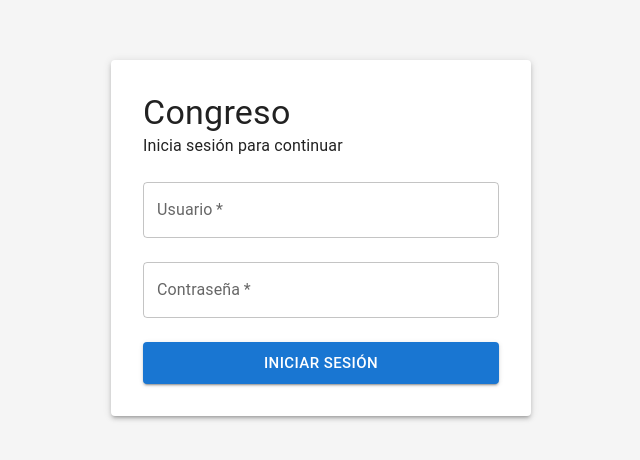
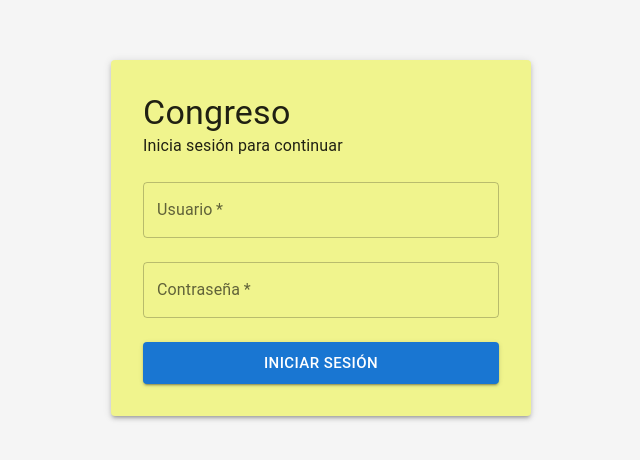
Before and after one commit to code-exiro/congreso, a React app in the folder frontend/: page /login in a window 1280 px wide. Shown: the part 162-622 px from the top of the page, without its empty margins (319-959 px from the left). Built offline with nearby package versions, Linux system fonts and the light colour scheme; the HTML template or start-up script is replaced by a standard one.

Commit message:
prueba background

```diff
--- a/frontend/src/features/auth/pages/LoginPage.jsx
+++ b/frontend/src/features/auth/pages/LoginPage.jsx
@@ -72,6 +72,7 @@ export default function LoginPage() {
       <Paper
         elevation={3}
         sx={{
+          backgroundColor: "#f0f48d",
           width: "100%",
           maxWidth: 420,
           p: 4,
```
